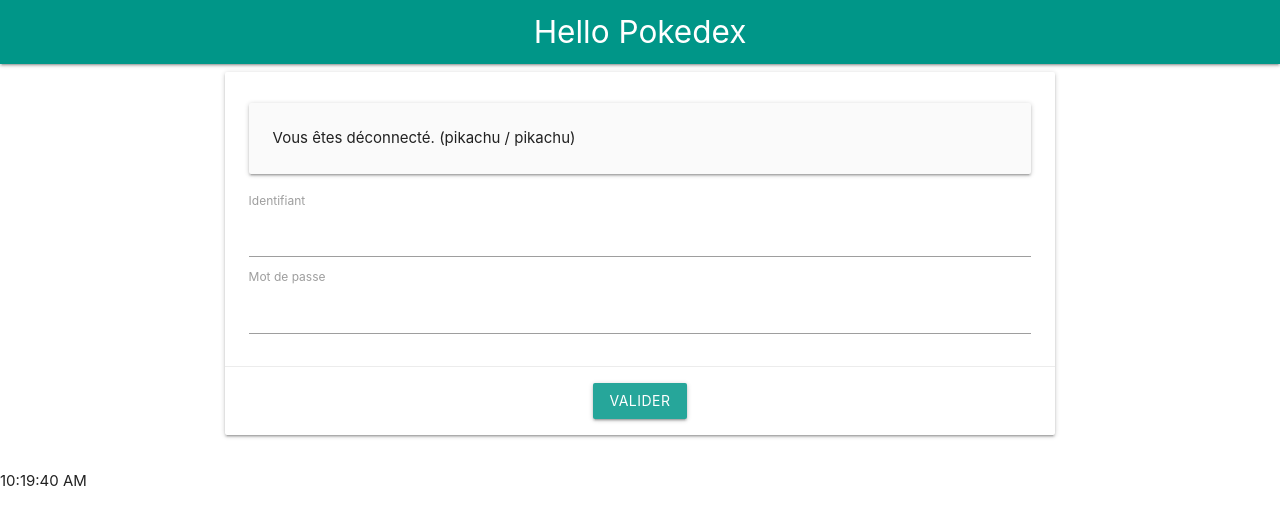
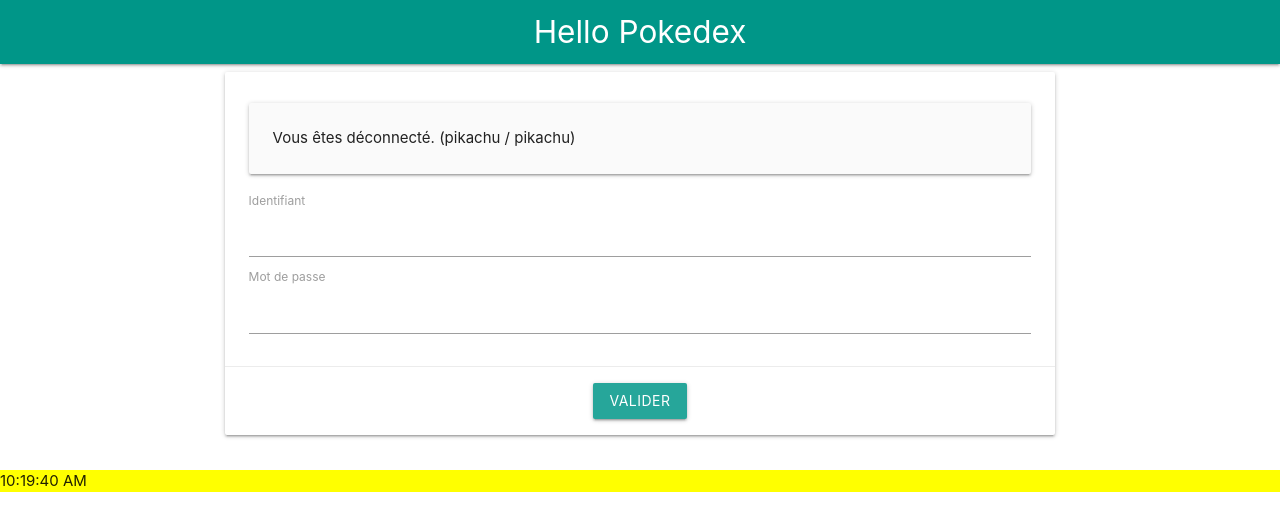
Before and after one commit to bioub/Formation_React_Avance_2023_08, a React (Vite) app in the folder react-pokemons-app/: page /login in a window 1280 px wide. Shown: the top 530 px of the page. Built offline with nearby package versions, Linux system fonts and the light colour scheme.

Commit message:
Exercices Libs

```diff
--- /dev/null
+++ b/react-pokemons-app/src/app/components/clock.module.css
@@ -0,0 +1,3 @@
+.active {
+  background-color: yellow;
+}
--- a/react-pokemons-app/src/app/components/clock.tsx
+++ b/react-pokemons-app/src/app/components/clock.tsx
@@ -1,12 +1,14 @@
 import { useEffect, useState } from "react";
 import { useNow } from "./useNow";
+import styles from './clock.module.css';
+
 
 function Clock() {
   const now = useNow(1000);
 
   return (
     <>
-    <div className="Clock">
+    <div className={styles.active}>
         {now.toLocaleTimeString()}
     </div>
     </>
--- a/react-pokemons-app/src/app/pages/login.tsx
+++ b/react-pokemons-app/src/app/pages/login.tsx
@@ -104,7 +104,7 @@
         <div className="col s12 m8 offset-m2">
           <div className="card hoverable">
             <div className="card-stacked">
-              <div className="card-content">
+              <div className="card-content active">
                 {/* Form message */}
                 {message && (
                   <div className="form-group">
```
Also changed, not shown: 1 other file (tests, documents, lock files or other folders).
